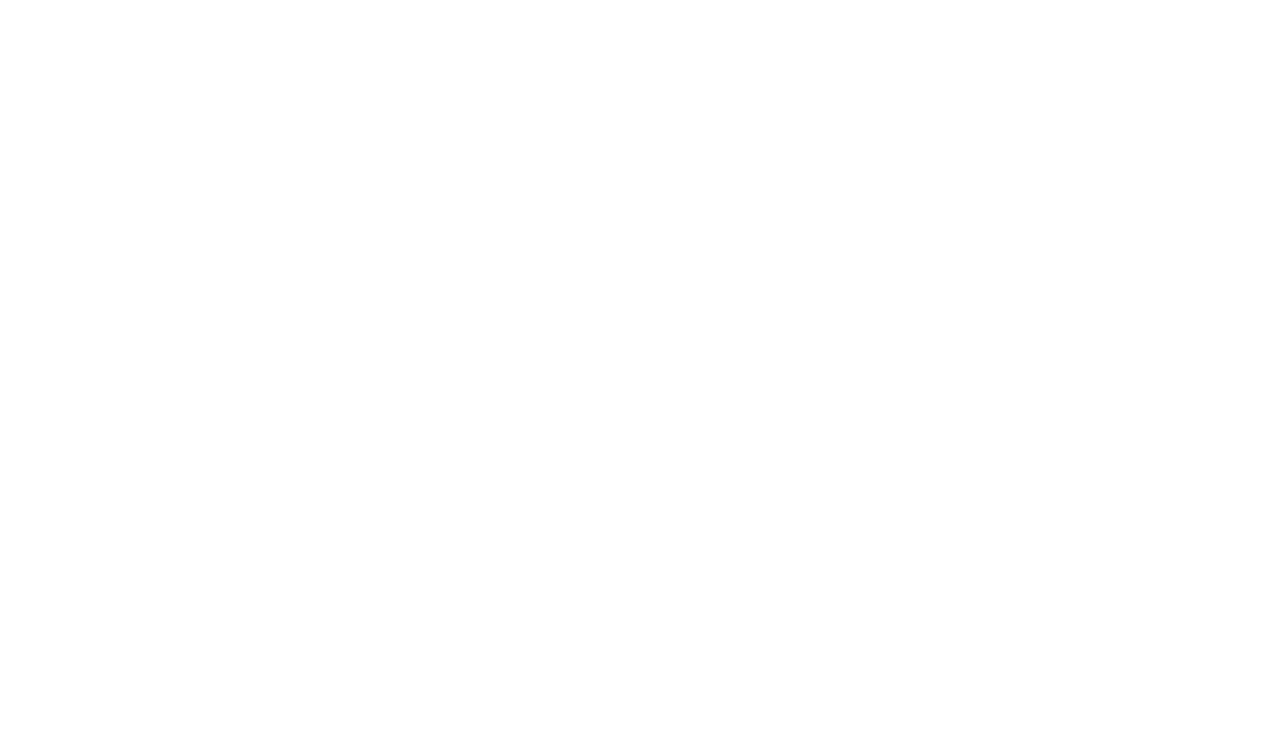
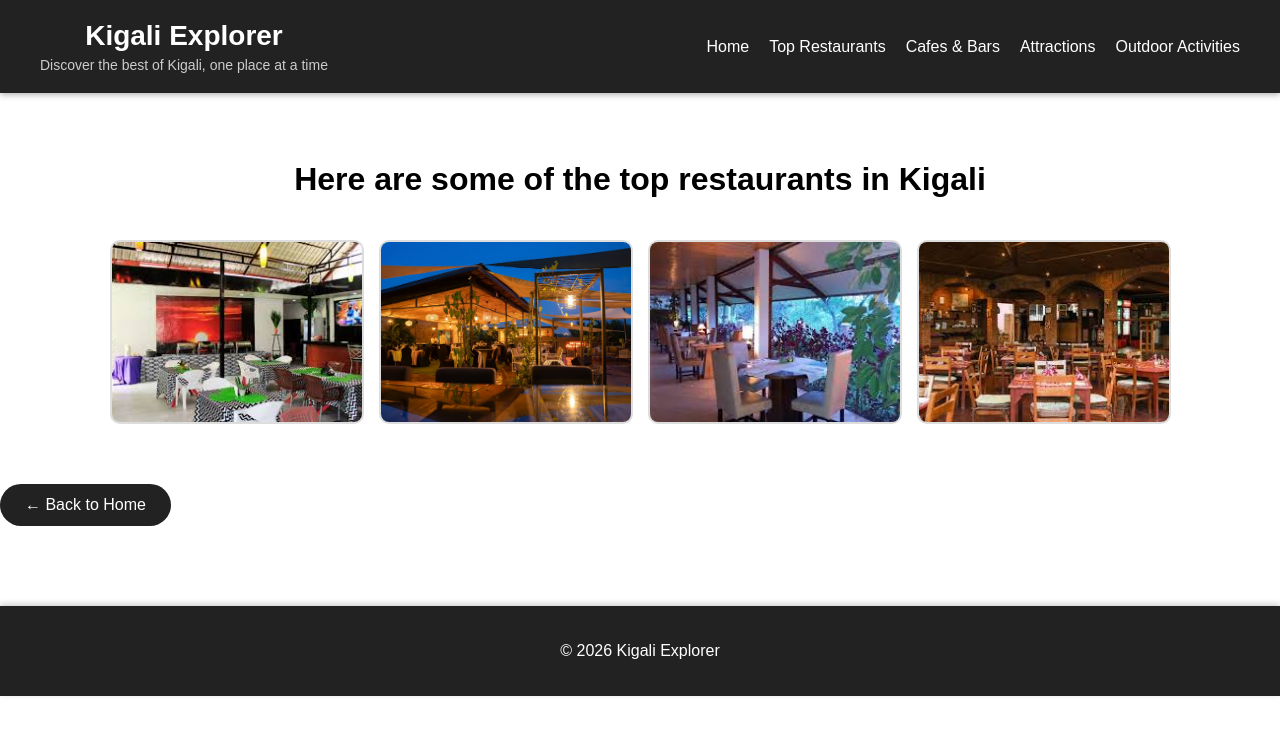
Before and after one commit to gatesikev/Weekday-assignment-1, a plain HTML site: page restaurants.html in a window 1280 px wide. Drawn offline with Linux system fonts and the light colour scheme.

Commit message:
Few changes

```diff
--- a/restaurants.html
+++ b/restaurants.html
@@ -3,9 +3,43 @@
 <head>
     <meta charset="UTF-8">
     <meta name="viewport" content="width=device-width, initial-scale=1.0">
-    <title>Document</title>
+    <link rel="stylesheet" href="style1.css">
+    <title>Top Restaurants</title>
 </head>
 <body>
+    <header>
+        <div class="navbar">
+        <div class="logo"><h1>Kigali Explorer</h1>
+        <p class="tagline">Discover the best of Kigali, one place at a time</p></div>
+        <nav id="main-nav">
+            <ul>
+      <li><a href="index.html">Home</a></li>
+      <li><a href="restaurants.html">Top Restaurants</a></li>
+      <li><a href="cafes.html">Cafes & Bars</a></li>
+      <li><a href="attractions.html">Attractions</a></li>
+      <li><a href="outdoor.html">Outdoor Activities</a></li>
+    </ul>
+        </nav>
+        </div>
+    </header>
 
+    <h1>Here are some of the top restaurants in Kigali</h1>
+
+    <div class="images">
+        <img src="restaurant4.jpg" alt="Bar one">
+        <img src="restaurant.jpg" alt="Bar two">
+        <img src="restaurant2.jpg" alt="Restaurant 1">
+        <img src="restaurant3.jpg" alt="Restaurant 2">
+
+    </div>
+
+<a href="index.html" class="back-home-btn">← Back to Home</a>
+
+
+
+     <!-- Footer -->
+    <footer>
+        <p>&copy; 2026 Kigali Explorer</p>
+    </footer>
 </body>
 </html>
--- a/style.css
+++ b/style.css
@@ -6,27 +6,53 @@
     background-color: #e3d8d8;
 }
 
-/* ===== Header ===== */
+/* ===== BODY ===== */
+body {
+    margin: 0;
+    padding: 0;
+    font-family: Arial, sans-serif;
+    padding-top: 140px; /* Prevent content from hiding under fixed header */
+}
+
+/* ===== HEADER ===== */
 header {
     position: fixed;
     top: 0;
     left: 0;
     width: 100%;
-  background-color: #333;
+    background-color: #222;
     z-index: 1000;
-  color: white;
+    box-shadow: 0 -2px 6px rgba(0,0,0,0.2);
 }
 
-#navbar {
+/* FLEX CONTAINER FOR LOGO + NAV */
+.navbar {
     display: flex;
-  justify-content: space-between; /* title left, nav right */
     align-items: center;
+    justify-content: space-between;
     padding: 20px 40px;
     box-sizing: border-box;
-
 }
 
-nav ul {
+/* LOGO STYLING */
+.logo h1 {
+    margin: 0;
+    color: white;
+    font-size: 28px;
+}
+
+.logo .tagline {
+    margin: 5px 0 0;
+    font-size: 14px;
+    color: #ccc;
+}
+
+/* NAVIGATION STYLING */
+#main-nav {
+    margin-left: auto;
+}
+
+#main-nav ul {
     list-style: none;
     display: flex;
     gap: 20px;
@@ -34,25 +60,15 @@
     padding: 0;
 }
 
-nav ul li a {
+#main-nav ul li a {
     color: white;
     text-decoration: none;
     font-weight: 500;
+    transition: color 0.3s;
 }
 
-/* ===== Navigation Bar ===== */
-
-
-#main-nav a {
-    color: white;
-    text-decoration: none;
-    margin: 0 15px;
-    margin-left: auto;
-
-   }
-
-#main-nav a:hover {
-    color: black;
+#main-nav ul li a:hover {
+    color: #f4c10f;
 }
 
 /* ===== Hero Section ===== */
@@ -156,10 +172,21 @@
     border: 2px solid #333;
 }
 
-/* ===== Footer ===== */
+/* ===== FOOTER ===== */
 footer {
+    background-color: #222;
+    color: white;
     text-align: center;
     padding: 20px;
-    background-color: #333;
-    color: white;
+    margin-top: 40px;
+    box-shadow: 0 -2px 6px rgba(0,0,0,0.2);
 }
+
+footer a {
+    color: #f4c10f;
+    text-decoration: none;
+}
+
+footer a:hover {
+    text-decoration: underline;
+}
--- /dev/null
+++ b/style1.css
@@ -0,0 +1,150 @@
+/* ===== BODY ===== */
+body {
+    margin: 0;
+    padding: 0;
+    font-family: Arial, sans-serif;
+    padding-top: 140px; /* Prevent content from hiding under fixed header */
+}
+
+/* ===== HEADER ===== */
+header {
+    position: fixed;
+    top: 0;
+    left: 0;
+    width: 100%;
+    background-color: #222;
+    z-index: 1000;
+    box-shadow: 0 2px 6px rgba(0,0,0,0.3);
+}
+
+/* FLEX CONTAINER FOR LOGO + NAV */
+.navbar {
+    display: flex;
+    align-items: center;
+    justify-content: space-between;
+    padding: 20px 40px;
+    box-sizing: border-box;
+}
+
+/* LOGO STYLING */
+.logo h1 {
+    margin: 0;
+    color: white;
+    font-size: 28px;
+}
+
+.logo .tagline {
+    margin: 5px 0 0;
+    font-size: 14px;
+    color: #ccc;
+}
+
+/* NAVIGATION STYLING */
+#main-nav {
+    margin-left: auto;
+}
+
+#main-nav ul {
+    list-style: none;
+    display: flex;
+    gap: 20px;
+    margin: 0;
+    padding: 0;
+}
+
+#main-nav ul li a {
+    color: white;
+    text-decoration: none;
+    font-weight: 500;
+    transition: color 0.3s;
+}
+
+#main-nav ul li a:hover {
+    color: #f4c10f;
+}
+
+/* ===== FOOTER ===== */
+footer {
+    background-color: #222;
+    color: white;
+    text-align: center;
+    padding: 20px;
+    margin-top: 40px;
+    box-shadow: 0 -2px 6px rgba(0,0,0,0.2);
+}
+
+footer a {
+    color: #f4c10f;
+    text-decoration: none;
+}
+
+footer a:hover {
+    text-decoration: underline;
+}
+
+/* Container for multiple images */
+.images {
+    display: flex;               /* arrange images in a row */
+    flex-wrap: wrap;             /* wrap to next line if screen is small */
+    gap: 15px;                   /* space between images */
+    justify-content: center;     /* center the whole group */
+    padding: 20px;
+}
+
+/* Each image styling */
+.images img {
+    width: 250px;               /* uniform width */
+    height: 180px;              /* uniform height */
+    object-fit: cover;          /* crop image nicely without distortion */
+    border-radius: 10px;        /* rounded corners */
+    border: 2px solid #ddd;     /* subtle border */
+    transition: transform 0.3s, box-shadow 0.3s;
+}
+
+/* Hover effect for images */
+.images img:hover {
+    transform: scale(1.05);         /* slight zoom */
+    box-shadow: 0 4px 10px rgba(0,0,0,0.3); /* add depth */
+}
+
+/* Optional: Responsive adjustment */
+@media (max-width: 768px) {
+    .images img {
+        width: 45%;  /* two per row on tablets */
+        margin-bottom: 10px;
+    }
+}
+
+@media (max-width: 480px) {
+    .images img {
+        width: 90%;  /* one per row on phones */
+    }
+}
+/* Back to Home button */
+.back-home-btn {
+    display: inline-block;
+    margin: 40px auto;
+    padding: 12px 25px;
+    background-color: #222;
+    color: white;
+    text-decoration: none;
+    font-size: 16px;
+    font-weight: 500;
+    border-radius: 25px;
+    transition: background-color 0.3s, transform 0.3s;
+}
+
+/* Center the button */
+main {
+    text-align: center;
+}
+
+/* Hover effect */
+.back-home-btn:hover {
+    background-color: #f4c10f;
+    color: #222;
+    transform: translateY(-3px);
+}
+h1{
+    text-align: center;
+}
```
Also changed, not shown: index.html (+2 -6 lines), restaurant4.jpg (added). Lines whose indentation alone changed are shown as unchanged.
